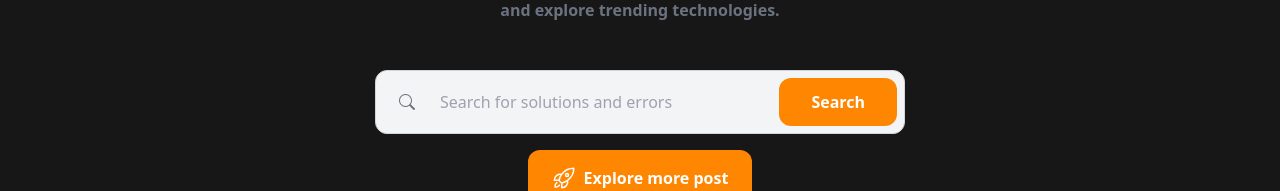
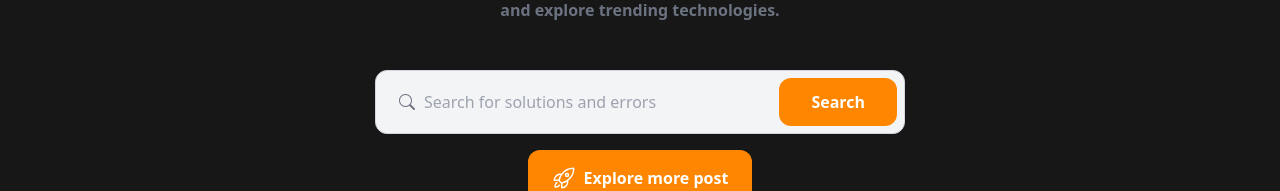
Before and after one commit to GideonJulian/DevPost, a React (Vite) app: page / in a window 1280 px wide. Shown: the part 482-673 px from the top of the page. Built offline with nearby package versions, Linux system fonts and the light colour scheme.

Commit message:
search icon update

```diff
--- a/src/pages/Home.jsx
+++ b/src/pages/Home.jsx
@@ -72,7 +72,7 @@ const Home = () => {
               placeholder="Search for solutions and errors"
               value={searchQuery}
               onChange={(e) => setSearchQuery(e.target.value)}
-              className="block px-6 pl-16 bg-gray-100 text-gray-700 font-normal text-base py-3 h-16 rounded-xl w-full border border-gray-300 focus:outline-none focus:ring-2 focus:ring-green-400"
+              className="block px-6 pl-12 bg-gray-100 text-gray-700 font-normal text-base py-3 h-16 rounded-xl w-full border border-gray-300 focus:outline-none focus:ring-2 focus:ring-green-400"
             />
             <button className="absolute right-1 md:right-2 top-1/2 transform -translate-y-1/2 md:px-8 md:py-3 px-3 py-2 rounded-full md:rounded-xl font-semibold bg-logo-color text-white   flex items-center justify-center">
               <span className="hidden md:block">Search</span>
```
